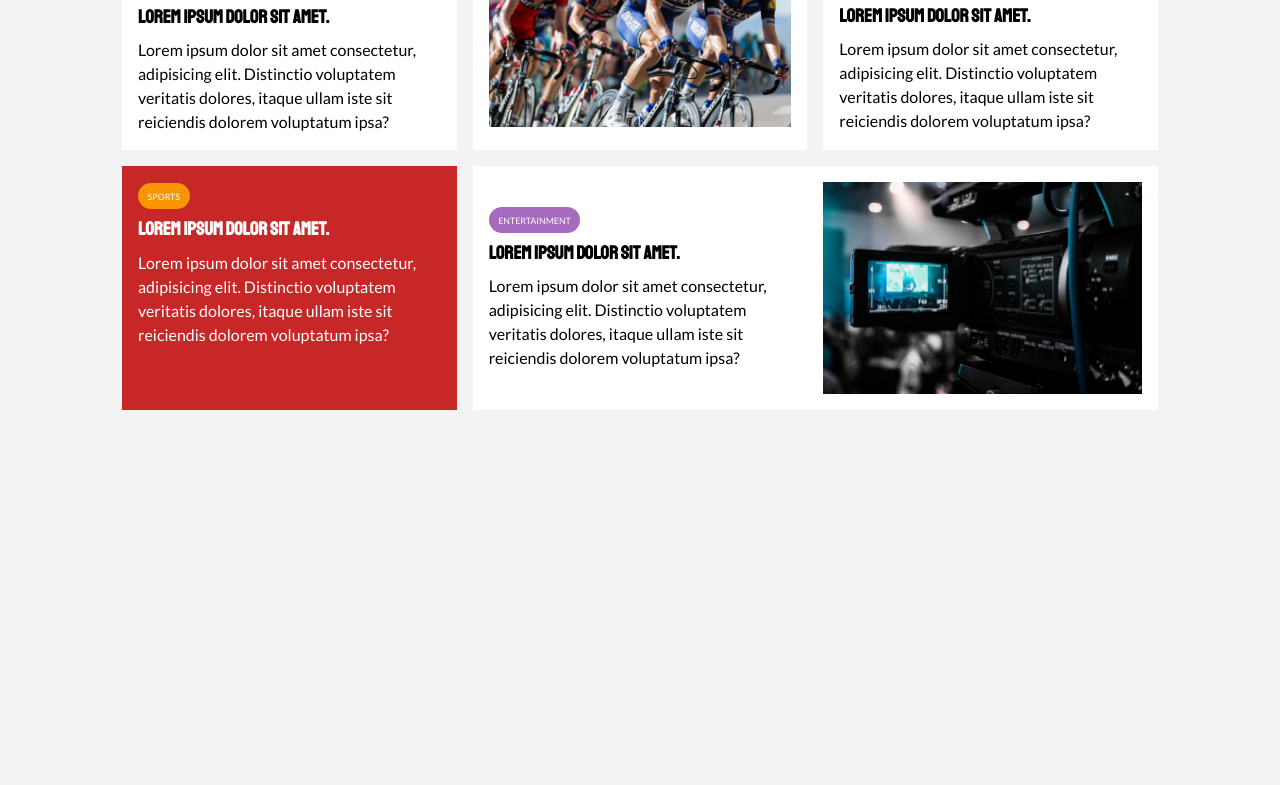
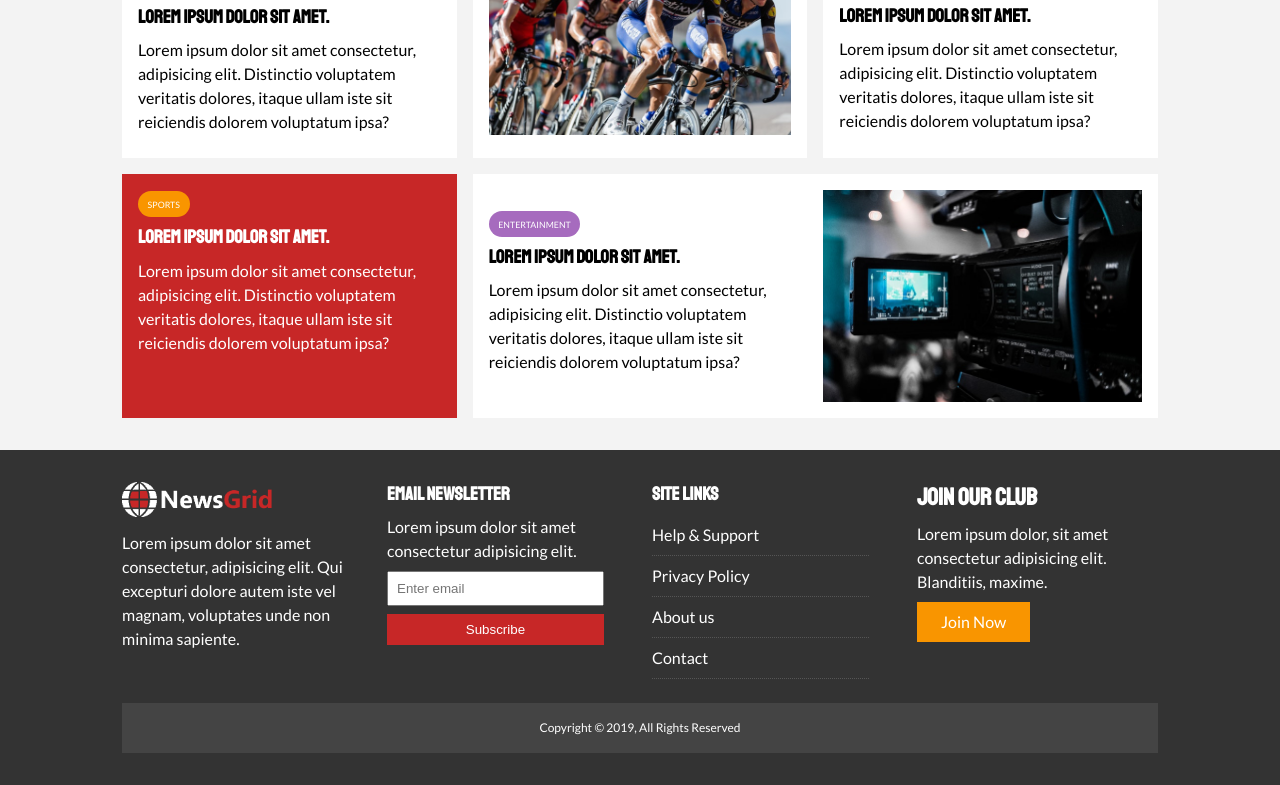
Before and after one commit to inanfatih/newsgrid, a plain HTML site: page index.html in a window 1280 px wide. Shown: the part 1125-1910 px from the top of the page. Before the commit the page ends 1567 px from the top, so only its background shows below. Drawn offline with Linux system fonts and the light colour scheme.

Commit message:
footer is complete

```diff
--- a/css/style.css
+++ b/css/style.css
@@ -31,6 +31,9 @@ a {
 
 ul {
   list-style: none;
+}
+p {
+  margin: 0.5rem 0;
 }
 
 img {
@@ -155,6 +158,16 @@ h6 {
 .p-3 {
   padding: 3rem;
 }
+
+.list li {
+  padding: 0.5rem 0;
+  border-bottom: #555 dotted 1px;
+  width: 90%;
+}
+
+.list li a:hover {
+  color: var(--primary-color) !important;
+}
 /* Navigation */
 #main-nav {
   background: #fff;
@@ -258,3 +271,40 @@ h6 {
 #home-articles .articles-container > *:last-child {
   grid-column: 2 / span 2;
 }
+
+/* Footer */
+#main-footer {
+  background: var(--dark-color);
+  color: #fff;
+}
+
+#main-footer img {
+  width: 150px;
+}
+
+#main-footer a {
+  color: #fff;
+}
+#main-footer .footer-container {
+  display: grid;
+  grid-template-columns: repeat(4, 1fr);
+  grid-gap: 1.5rem;
+}
+
+#main-footer .footer-container > *:last-child {
+  background: #444;
+  grid-column: 1 / span 4;
+  padding: 0.5rem;
+  text-align: center;
+  font-size: 0.75rem;
+}
+
+#main-footer .footer-container input[type='email'] {
+  width: 90%;
+  padding: 0.5rem;
+  margin-bottom: 0.5rem;
+}
+
+#main-footer .footer-container input[type='submit'] {
+  width: 90%;
+}
--- a/index.html
+++ b/index.html
@@ -152,5 +152,51 @@
         </div>
       </div>
     </section>
+    <!-- Footer -->
+    <footer id="main-footer" class="py-2">
+      <div class="container footer-container">
+        <div>
+          <img src="img/logo_light.png" alt="NewsGrid" />
+          <p>
+            Lorem ipsum dolor sit amet consectetur, adipisicing elit. Qui
+            excepturi dolore autem iste vel magnam, voluptates unde non minima
+            sapiente.
+          </p>
+        </div>
+        <div>
+          <h3>
+            Email Newsletter
+          </h3>
+          <p>
+            Lorem ipsum dolor sit amet consectetur adipisicing elit.
+          </p>
+          <form>
+            <input type="email" placeholder="Enter email" />
+            <input type="submit" value="Subscribe" class="btn btn-primary" />
+          </form>
+        </div>
+        <div>
+          <h3>Site Links</h3>
+          <ul class="list">
+            <li><a href="#">Help & Support</a></li>
+            <li><a href="#">Privacy Policy</a></li>
+            <li><a href="#">About us</a></li>
+            <li><a href="#">Contact</a></li>
+          </ul>
+        </div>
+        <div>
+          <h2>Join Our Club</h2>
+          <p>
+            Lorem ipsum dolor, sit amet consectetur adipisicing elit.
+            Blanditiis, maxime.
+          </p>
+          <a href="#" class="btn btn-secondary">Join Now</a>
+        </div>
+
+        <div>
+          <p>Copyright &copy; 2019, All Rights Reserved</p>
+        </div>
+      </div>
+    </footer>
   </body>
 </html>
```
